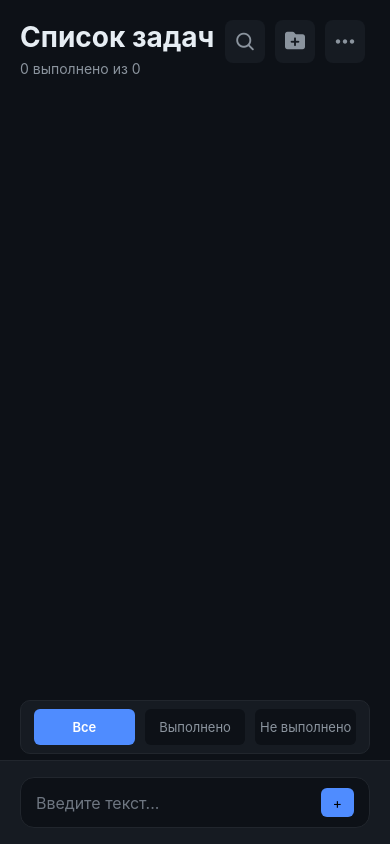
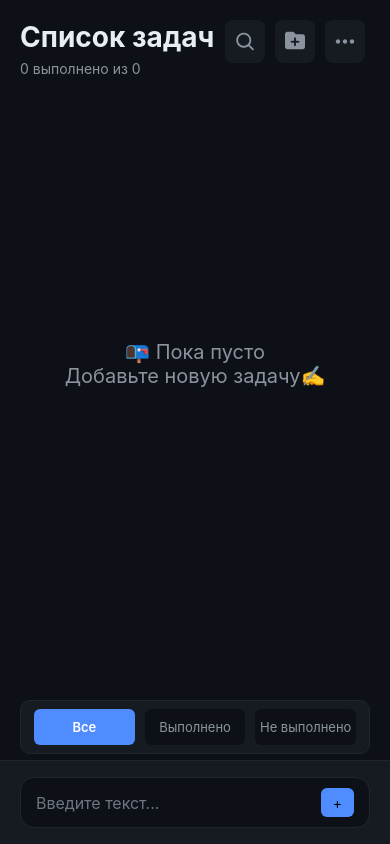
Before and after one commit to DeenyOff/ToDoList, a React Native app: screen / in a window 390 px wide. Built offline with nearby package versions, Linux system fonts and the light colour scheme.

Commit message:
Добавлена надпись на главный экран при отсувствии задач

```diff
--- a/App.tsx
+++ b/App.tsx
@@ -15,6 +15,7 @@ export default function App() {
     const [inputText, setInputText] = useState(''); //inputTask хранит в себе введенную задачу + setInputText для ее изменения
     const [filterValue, setFilterValue] = useState('all'); // Для хранения состояния переменной filter чтобы фильтровать список при помощи кнопок
     const insets = useSafeAreaInsets();
+
 
     // Добавление новой задачи
     const addTask = () => {
@@ -65,6 +66,7 @@ export default function App() {
 
     // Отфильтрованный список
     let filteredTasks = tasks;
+    const isEmpty = filteredTasks.length === 0; // Переменная хранит значение true/false в зависимости от того пустой список или нет
 
     if (filterValue === 'completed') {
         filteredTasks = tasks.filter(task => task.status);
@@ -78,7 +80,12 @@ export default function App() {
         <SafeAreaView style={styles.container} edges={['top']}>
             <Header tasks={tasks} />
             <ScrollView contentContainerStyle={styles.scrollContent}>
-                {filteredTasks.map((task) => (
+                {tasks.length === 0 ? (
+                    <View style={{alignItems: 'center', flex: 1, justifyContent: 'center'}}>
+                        <Text style={{color:'#8B949E', fontSize: 20}}>📭 Пока пусто</Text>
+                        <Text style={{color:'#8B949E', fontSize: 20}}>Добавьте новую задачу✍️</Text>
+                    </View>
+                ) : ( filteredTasks.map((task) => (
                     <Task
                         key={task.id}
                         title={task.title}
@@ -86,7 +93,7 @@ export default function App() {
                         onToggle={() => changeStatus(task.id)}
                         handleLongPress={() => removeTask(task.id)}
                     />
-                ))}
+                )))}
             </ScrollView>
 
             {/* Панель фильтров */}
@@ -151,6 +158,7 @@ const styles = StyleSheet.create({
     scrollContent: {
         paddingHorizontal: 20,
         paddingBottom: 220,
+        flexGrow: 1,
     },
 
     bottomMenu: {
```
Also changed, not shown: assets/components/filterButtons.tsx (added).
